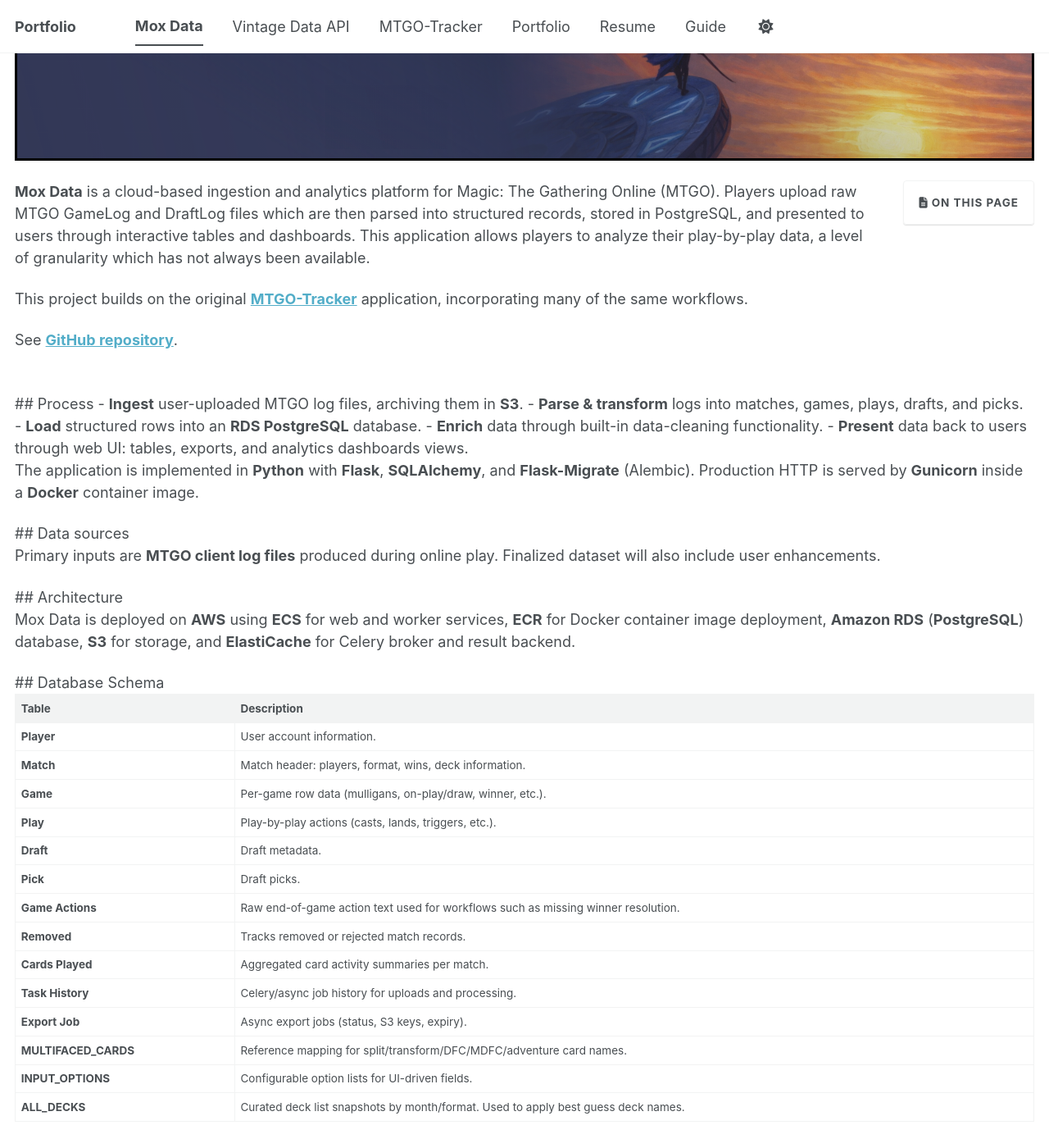
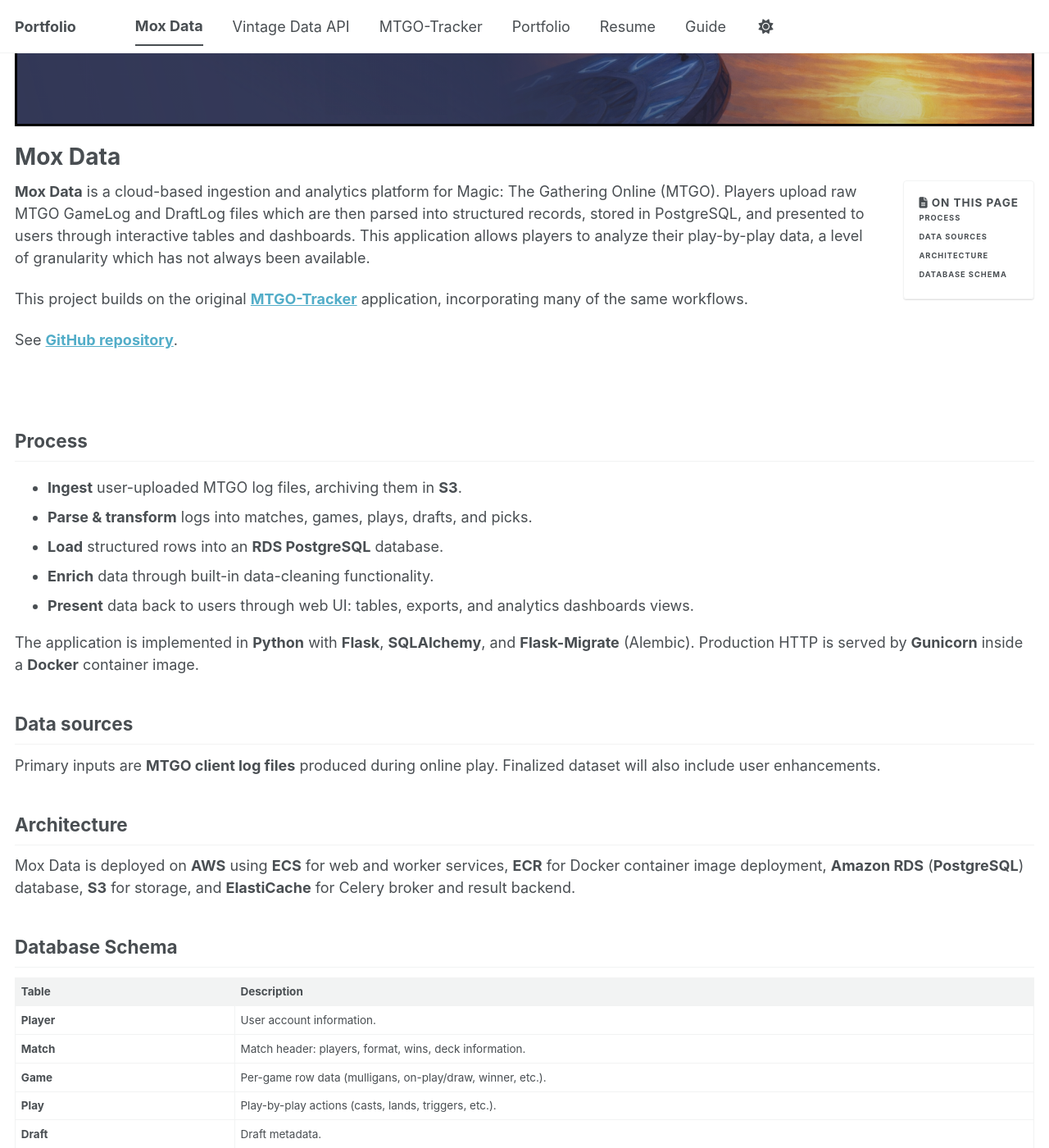
Before and after one commit to cderickson/cderickson.github.io, a Jekyll site: the page built from _pages/mox-data.md, in a window 1280 px wide and 1400 px high, scrolled down 219 px. Shown: the whole window at 82% size. Built offline with Jekyll 4.4.1, drawn with Linux system fonts in a browser that asks for light colours; a script bundle is joined from its source files by our own code; library files that are not in the unit come from our copies.

Commit message:
updating mox-data page.

```diff
--- a/_layouts/splash.html
+++ b/_layouts/splash.html
@@ -4,10 +4,11 @@
 
 {% include base_path %}
 
+{% if page.header.overlay_color or page.header.overlay_image or page.header.image %}
+  {% include page__hero.html %}
+{% endif %}
+
 <div id="main" role="main">
-  {% unless page.header.overlay_color or page.header.overlay_image %}
-    <h1 class="page__title">{{ page.title }}</h1>
-  {% endunless %}
   <article class="splash" itemscope itemtype="http://schema.org/CreativeWork">
     {% if page.title %}<meta itemprop="headline" content="{{ page.title | markdownify | strip_html | strip_newlines | escape_once }}">{% endif %}
     {% if page.excerpt %}<meta itemprop="description" content="{{ page.excerpt | markdownify | strip_html | strip_newlines | escape_once }}">{% endif %}
--- a/_pages/mox-data.md
+++ b/_pages/mox-data.md
@@ -7,14 +7,14 @@
 ---
 
 <span class="image main"><img src="../images/mox-data-header.png" alt="" style="border: 3px solid black;" /></span>
-{% if page.header.overlay_color or page.header.overlay_image or page.header.image %}
-  {% include page__hero.html %}
-{% endif %}
+{% unless page.header.overlay_color or page.header.overlay_image %}
+<h1 class="page__title">{{ page.title }}</h1>
+{% endunless %}
 {% include toc %}
 
 <p><strong>Mox Data</strong> is a cloud-based ingestion and analytics platform for Magic: The Gathering Online (MTGO). Players upload raw MTGO GameLog and DraftLog files which are then parsed into structured records, stored in PostgreSQL, and presented to users through interactive tables and dashboards. This application allows players to analyze their play-by-play data, a level of granularity which has not always been available.</p>
 
-<p>This project builds on the original <strong><a href="https://github.com/cderickson/MTGO-Tracker">MTGO-Tracker</a></strong> application, incorporating many of the same workflows.
+<p>This project builds on the original <strong><a href="https://github.com/cderickson/MTGO-Tracker">MTGO-Tracker</a></strong> application, incorporating many of the same workflows.</p>
 
 <p>See <strong><a href="https://github.com/cderickson/Mox-Data.com">GitHub repository</a></strong>.</p>
 <br>
```
Also changed, not shown: _pages/vintage-data.md (+3 -3 lines).
